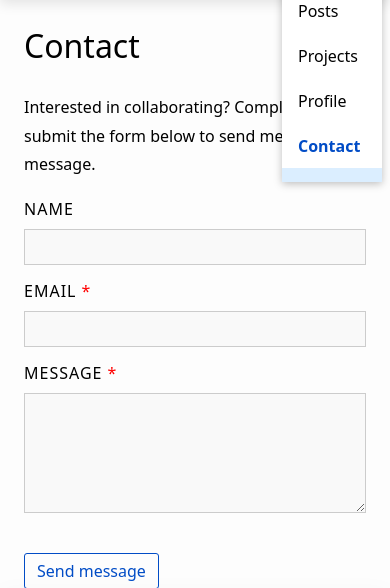
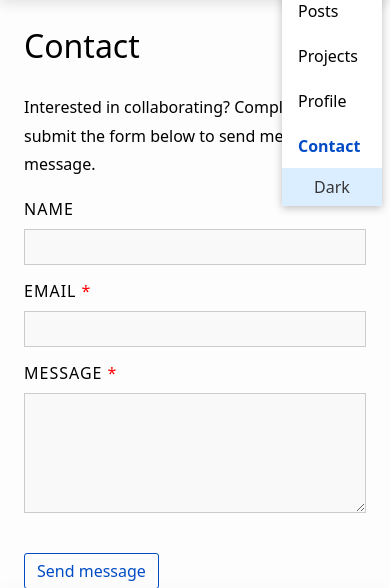
Before and after one commit to tdro/thedroneely.com, a PHP site: page /contact/ in a window 390 px wide, after a click on "Menu". Shown: the part 64-652 px from the top of the page. Run offline with PHP 8.4, Linux system fonts and the light colour scheme; data that the repository does not hold is empty; a stand-in replaces the project's code that opens the database connection.

Commit message:
app/views/partials/navigator: Add light and dark theme mobile labels

```diff
--- a/app/views/partials/navigator.php
+++ b/app/views/partials/navigator.php
@@ -198,6 +198,8 @@
                         ) ?>
                         </span>
 
+                        <span>Light</span>
+
                     <?php } else { ?>
 
                     <button class="theme-toggle-button button is-text has-text-centered is-block"
@@ -211,6 +213,8 @@
                         ) ?>
                         </span>
 
+                        <span>Dark</span>
+
                     <?php } ?>
 
                     </button>
```
